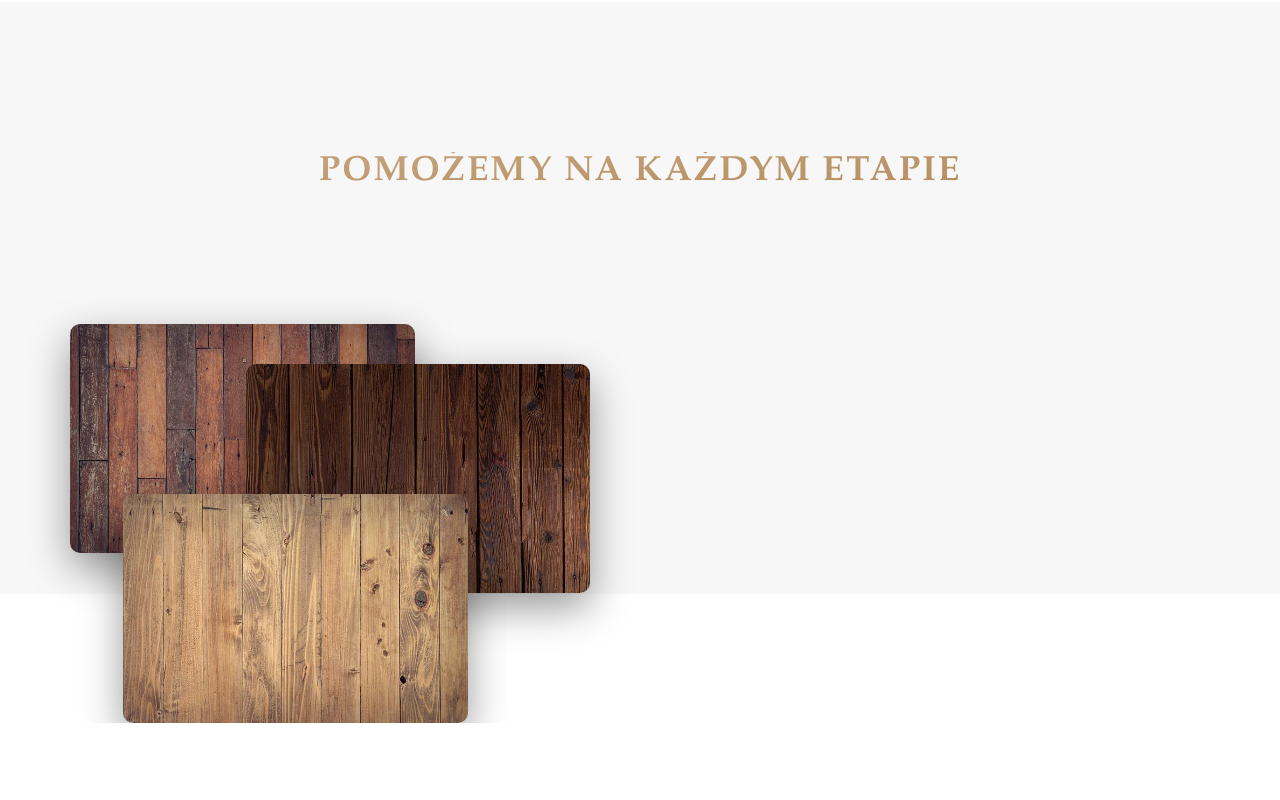
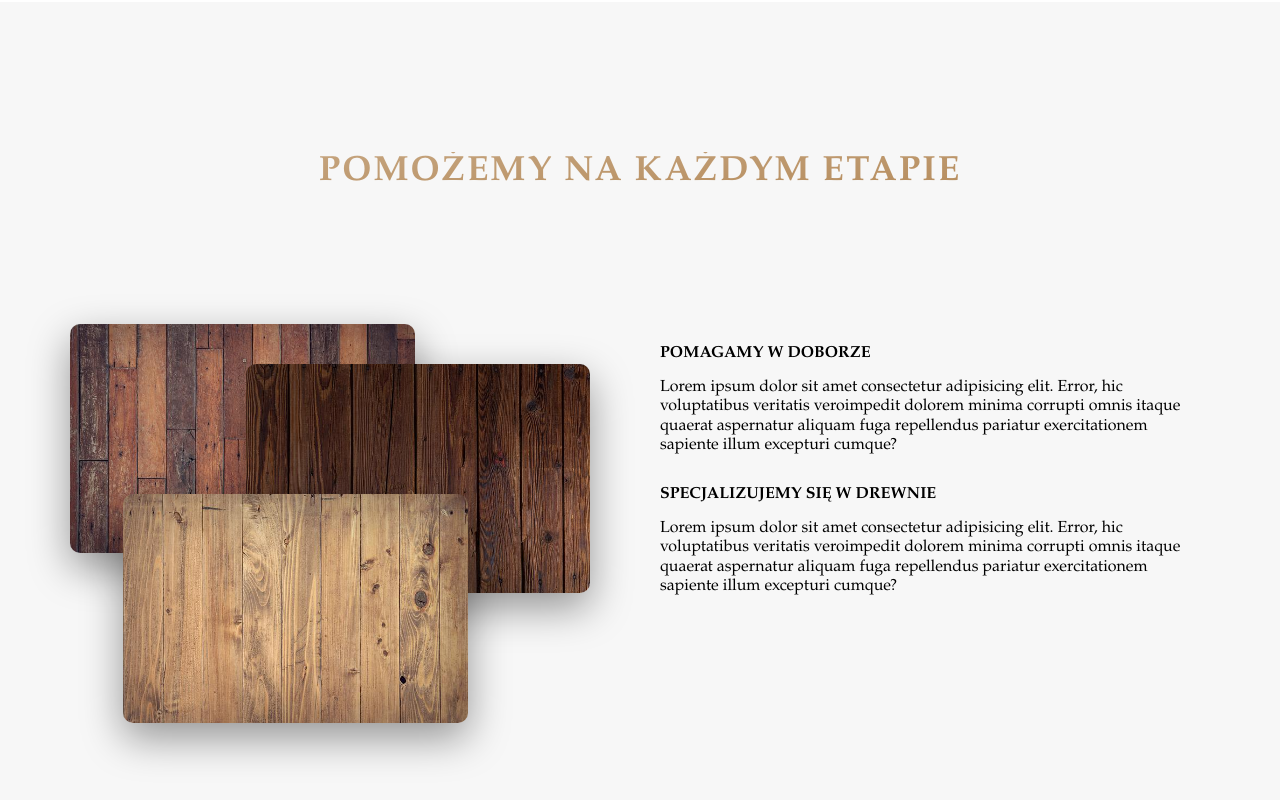
Before and after one commit to Kkinod/Mr-WoodenFloor__WebPage-React, a React (Create React App) app: page / in a window 1280 px wide. Shown: the part 798-1598 px from the top of the page. Before the commit the page ends 1521 px from the top, so only its background shows below. Built offline with nearby package versions, Linux system fonts and the light colour scheme; grey boxes are pictures that could not be loaded.

Commit message:
add two small sections in AboutSection

```diff
--- /dev/null
+++ b/src/components/atoms/HeadingTertiarySectionAbout/HeadingTertiarySectionAbout.styles.tsx
@@ -0,0 +1,6 @@
+import styled from 'styled-components/macro';
+import { HeadingTertiary } from '../Headings/Headings.styles';
+
+export const HeadingTertiarySectionAbout = styled(HeadingTertiary)`
+    margin-bottom: 1.5rem;
+`;
--- /dev/null
+++ b/src/components/atoms/Paragraph/Paragraph.styles.tsx
@@ -0,0 +1,10 @@
+import { ITheme } from 'assets/styles/theme';
+import styled from 'styled-components/macro';
+
+export const Paragraph = styled.p`
+    font-size: ${({ theme }: ITheme): string => theme.fontSize.defaultFontSize};
+
+    &:not(:last-child) {
+		margin-bottom: 3rem;
+	}
+`;
--- a/src/components/molecules/SectionAboutMain/SectionAboutMain.tsx
+++ b/src/components/molecules/SectionAboutMain/SectionAboutMain.tsx
@@ -5,11 +5,12 @@ import thirdPhoto from 'assets/img/3.jpg';
 import { Col1of2, Row } from 'components/atoms/Grid/Grid.styles';
 import { WrapperComposition } from './SectionAboutMain.styles';
 import { FirstPhoto, SecondPhoto, ThirdPhoto } from 'components/atoms/CompositionPhotos/CompositionPhotos.styles';
+import { HeadingTertiarySectionAbout } from 'components/atoms/HeadingTertiarySectionAbout/HeadingTertiarySectionAbout.styles';
+import { labels } from 'views/labels';
+import { Paragraph } from 'components/atoms/Paragraph/Paragraph.styles';
 
 const SectionAboutMain = (): JSX.Element => {
     const [hoveredPhoto, setHoveredPhoto] = useState<string | null>(null);
-    console.log(hoveredPhoto);
-
 
     return (
         <Row>
@@ -19,24 +20,27 @@ const SectionAboutMain = (): JSX.Element => {
                         src={process.env.PUBLIC_URL + firstPhoto}
                         alt="Wood floor 1"
                         onMouseEnter={(): void => setHoveredPhoto('first')}
-                        // onMouseLeave={(): void => setHoveredPhoto(null)}
                         hovered={hoveredPhoto === 'first'}
                     />
                     <SecondPhoto
                         src={process.env.PUBLIC_URL + secondPhoto}
                         alt="Wood floor 2"
                         onMouseEnter={(): void => setHoveredPhoto('second')}
-                        // onMouseLeave={(): void => setHoveredPhoto(null)}
                         hovered={hoveredPhoto === 'second'}
                     />
                     <ThirdPhoto
                         src={process.env.PUBLIC_URL + thirdPhoto}
                         alt="Wood floor 3"
                         onMouseEnter={(): void => setHoveredPhoto('third')}
-                        // onMouseLeave={(): void => setHoveredPhoto(null)}
                         hovered={hoveredPhoto === 'third'}
                     />
                 </WrapperComposition>
+            </Col1of2>
+            <Col1of2>
+                <HeadingTertiarySectionAbout>{labels.sectionAbout.headingTertiaryFirst}</HeadingTertiarySectionAbout>
+                <Paragraph>{labels.sectionAbout.paragraph}</Paragraph>
+                <HeadingTertiarySectionAbout>{labels.sectionAbout.headingTertiarySecond}</HeadingTertiarySectionAbout>
+                <Paragraph>{labels.sectionAbout.paragraph}</Paragraph>
             </Col1of2>
         </Row>
     );
--- a/src/views/labels.tsx
+++ b/src/views/labels.tsx
@@ -8,6 +8,10 @@ export const labels = {
     },
 
     sectionAbout: {
-        heading: 'Pomożemy na każdym etapie'
-    }
-}
+        heading: 'Pomożemy na każdym etapie',
+        headingTertiaryFirst: 'Pomagamy w doborze',
+        headingTertiarySecond: 'Specjalizujemy się w drewnie',
+        paragraph:
+            'Lorem ipsum dolor sit amet consectetur adipisicing elit. Error, hic voluptatibus veritatis veroimpedit dolorem minima corrupti omnis itaque quaerat aspernatur aliquam fuga repellendus pariatur exercitationem sapiente illum excepturi cumque?',
+    },
+};
```
Also changed, not shown: src/components/atoms/CompositionPhotos/CompositionPhotos.styles.tsx (+3 -10 lines).
